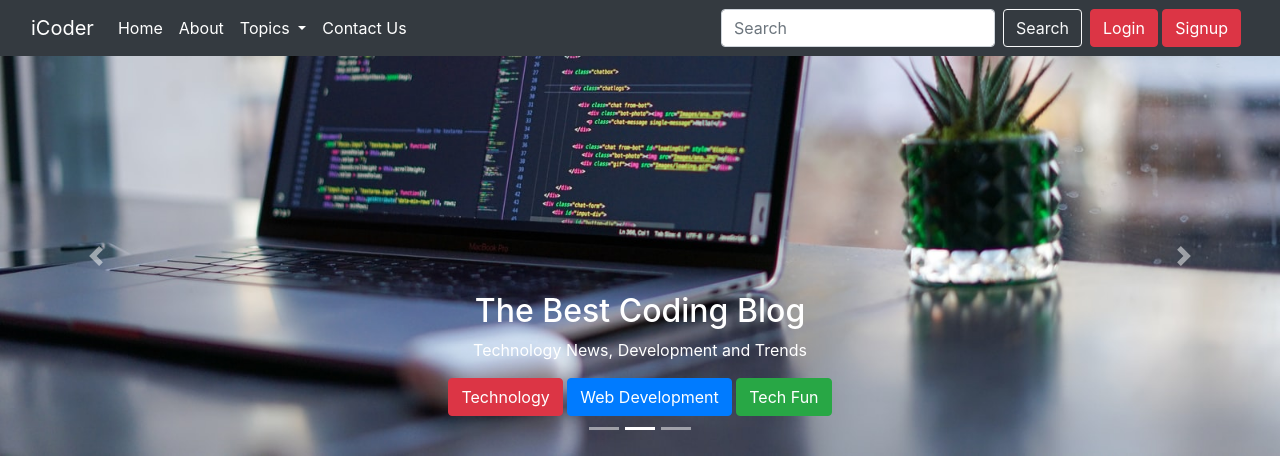
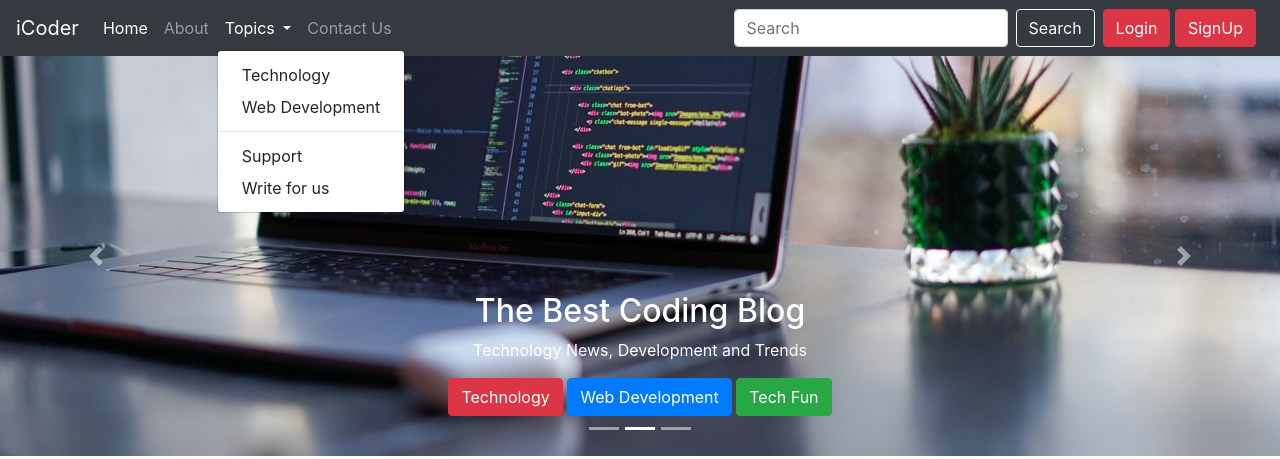
Before and after one commit to PrachiKarle23/iCoder-Bootstrap, a plain HTML site: page index.html in a window 1280 px wide. Both pictures are taken after a click on the button "Topics". Shown: the top 459 px of the page. Drawn offline with nearby package versions, Linux system fonts and the light colour scheme.

Commit message:
index.html

```diff
--- a/index.html
+++ b/index.html
@@ -20,50 +20,48 @@
 </head>
 
 <body>
-    <nav class="navbar navbar-expand-lg bg-dark navabar-dark">
-        <div class="container-fluid">
-            <a class="navbar-brand text" href="#">iCoder</a>
-            <button class="navbar-toggler" type="button" data-bs-toggle="collapse"
-                data-bs-target="#navbarSupportedContent" aria-controls="navbarSupportedContent" aria-expanded="false"
-                aria-label="Toggle navigation">
+    <nav class="navbar navbar-expand-lg navbar-dark bg-dark">
+        <a class="navbar-brand" href="#">iCoder</a>
+        <button class="navbar-toggler" type="button" data-toggle="collapse" data-target="#navbarSupportedContent"
+            aria-controls="navbarSupportedContent" aria-expanded="false" aria-label="Toggle navigation">
             <span class="navbar-toggler-icon"></span>
         </button>
+
         <div class="collapse navbar-collapse" id="navbarSupportedContent">
-                <ul class="navbar-nav me-auto mb-2 mb-lg-0">
-                    <li class="nav-item">
-                        <a class="nav-link active text" aria-current="page" href="#">Home</a>
+            <ul class="navbar-nav mr-auto">
+                <li class="nav-item active">
+                    <a class="nav-link" href="/">Home <span class="sr-only">(current)</span></a>
                 </li>
                 <li class="nav-item">
-                        <a class="nav-link text" href="about.html">About</a>
+                    <a class="nav-link" href="/about.html">About</a>
                 </li>
-                    <li class="nav-item dropdown ">
-                        <a class="nav-link dropdown-toggle text" href="#" role="button" data-bs-toggle="dropdown"
-                            aria-expanded="false">
+
+                <li class="nav-item dropdown">
+                    <a class="nav-link dropdown-toggle" href="#" id="navbarDropdown" role="button"
+                        data-toggle="dropdown" aria-haspopup="true" aria-expanded="false">
                         Topics
                     </a>
-                        <ul class="dropdown-menu">
-                            <li><a class="dropdown-item" href="#">Technology</a></li>
-                            <li><a class="dropdown-item" href="#">Web Development</a></li>
-                            <li>
-                                <hr class="dropdown-divider">
-                            </li>
-                            <li><a class="dropdown-item" href="#">Support</a></li>
-                            <li><a class="dropdown-item" href="#">Write for us</a></li>
-                        </ul>
+                    <div class="dropdown-menu" aria-labelledby="navbarDropdown">
+                        <a class="dropdown-item" href="#">Technology</a>
+                        <a class="dropdown-item" href="#">Web Development</a>
+                        <div class="dropdown-divider"></div>
+                        <a class="dropdown-item" href="#">Support</a>
+                        <a class="dropdown-item" href="#">Write for us</a>
+                    </div>
                 </li>
                 <li class="nav-item">
-                        <a class="nav-link text" href="contact.html">Contact Us</a>
+                    <a class="nav-link" href="/contact.html">Contact Us</a>
                 </li>
+
+
             </ul>
-
-            </div>
             <form class="form-inline my-2 my-lg-0">
                 <input class="form-control mr-sm-2" type="search" placeholder="Search" aria-label="Search">
                 <button class="btn btn-outline-light my-2 my-sm-0" type="submit">Search</button>
             </form>
             <div class="mx-2">
                 <button class="btn btn-danger" data-toggle="modal" data-target="#loginModal">Login</button>
-                <button class="btn btn-danger" data-toggle="modal" data-target="#signupModal">Signup</button>
+                <button class="btn btn-danger" data-toggle="modal" data-target="#signupModal">SignUp</button>
             </div>
         </div>
     </nav>
@@ -190,53 +188,6 @@
         </a>
     </div>
 
-    <!-- <div class="row row-cols-1 row-cols-md-2 g-4 my-4 mx-10">
-        <div class="col">
-            <div class="card">
-                <img src="thumb1.jpg" width="200" height="250" class="card-img-top" alt="...">
-                <div class="card-body">
-                    <h5 class="card-title">Card title</h5>
-                    <p class="card-text">This is a longer card with supporting text below as a natural lead-in to
-                        additional
-                        content. This content is a little bit longer.</p>
-                </div>
-            </div>
-        </div>
-        <div class="col">
-            <div class="card">
-                <img src="thumb2.jpg" width="200" height="250" class="card-img-top" alt="...">
-                <div class="card-body">
-                    <h5 class="card-title">Card title</h5>
-                    <p class="card-text">This is a longer card with supporting text below as a natural lead-in to
-                        additional
-                        content. This content is a little bit longer.</p>
-                </div>
-            </div>
-        </div>
-        <div class="col my-4">
-            <div class="card">
-                <img src="thumb3.jpg" width="200" height="250" class="card-img-top" alt="...">
-                <div class="card-body">
-                    <h5 class="card-title">Card title</h5>
-                    <p class="card-text">This is a longer card with supporting text below as a natural lead-in to
-                        additional
-                        content.</p>
-                </div>
-            </div>
-        </div>
-        <div class="col my-4 ">
-            <div class="card">
-                <img src="thumb1.jpg" width="200" height="250" class="card-img-top" alt="...">
-                <div class="card-body">
-                    <h5 class="card-title">Card title</h5>
-                    <p class="card-text">This is a longer card with supporting text below as a natural lead-in to
-                        additional
-                        content. This content is a little bit longer.</p>
-                </div>
-            </div>
-        </div>
-    </div> -->
-
     <div class="container my-4">
         <div class="row mb-2">
             <div class="col-md-6">
```
Lines whose indentation alone changed are shown as unchanged.
